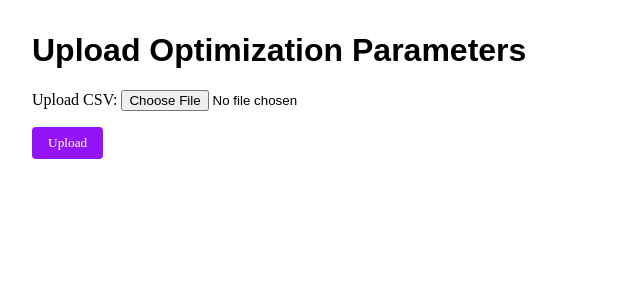
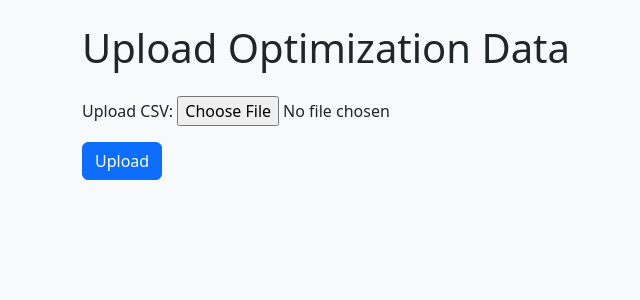
Before and after one commit to googa27/django-optimization-app, a Django app: page / in a window 1280 px wide. Shown: the top 300 px of the page, without its empty margins (0-640 px from the left). Run offline with Django 5.2, Linux system fonts and the light colour scheme.

Commit message:
First version ready for submission

```diff
--- a/revenew_proj/optimizador/forms.py
+++ b/revenew_proj/optimizador/forms.py
@@ -2,4 +2,9 @@ from django import forms
 
 
 class UploadForm(forms.Form):
+    '''Form for uploading a CSV file containing production parameters.
+    This form includes a single file field for the CSV upload.
+    Attributes:
+        csv_file (FileField): The file field for uploading the CSV.
+    '''
     csv_file = forms.FileField(label="Upload CSV",)
--- a/revenew_proj/optimizador/static/optimizador/styles.css
+++ /dev/null
@@ -1,150 +0,0 @@
-:root {
-    --color_0: 255, 255, 255;
-    --color_1: 255, 255, 255;
-    --color_2: 0, 0, 0;
-    --color_3: 237, 28, 36;
-    --color_4: 0, 136, 203;
-    --color_5: 255, 203, 5;
-    --color_6: 114, 114, 114;
-    --color_7: 176, 176, 176;
-    --color_8: 255, 255, 255;
-    --color_9: 114, 114, 114;
-    --color_10: 176, 176, 176;
-    --color_11: 255, 255, 255;
-    --color_12: 250, 252, 255;
-    --color_13: 137, 137, 176;
-    --color_14: 77, 77, 136;
-    --color_15: 77, 77, 136;
-    --color_16: 127, 49, 49;
-    --color_17: 190, 74, 74;
-    --color_18: 54, 102, 227;
-    --color_19: 18, 18, 96;
-    --color_20: 252, 225, 225;
-    --color_21: 68, 78, 116;
-    --color_22: 102, 117, 173;
-    --color_23: 147, 20, 249;
-    --color_24: 193, 204, 243;
-    --color_25: 218, 223, 242;
-    --color_26: 15, 61, 71;
-    --color_27: 30, 121, 141;
-    --color_28: 45, 182, 212;
-    --color_29: 137, 210, 226;
-    --color_30: 177, 229, 241;
-    --color_31: 8, 33, 82;
-    --color_32: 16, 65, 165;
-    --color_33: 24, 98, 247;
-    --color_34: 137, 174, 250;
-    --color_35: 176, 202, 252;
-    --color_36: 255, 255, 255;
-    --color_37: 18, 18, 96;
-    --color_38: 196, 196, 215;
-    --color_39: 137, 137, 176;
-    --color_40: 77, 77, 136;
-    --color_41: 54, 102, 227;
-    --color_42: 147, 20, 249;
-    --color_43: 18, 18, 96;
-    --color_44: 250, 252, 255;
-    --color_45: 18, 18, 96;
-    --color_46: 18, 18, 96;
-    --color_47: 77, 77, 136;
-    --color_48: 54, 102, 227;
-    --color_49: 250, 252, 255;
-    --color_50: 18, 18, 96;
-    --color_51: 255, 235, 255;
-    --color_52: 255, 235, 255;
-    --color_53: 54, 102, 227;
-    --color_54: 137, 137, 176;
-    --color_55: 137, 137, 176;
-    --color_56: 255, 255, 255;
-    --color_57: 250, 252, 255;
-    --color_58: 54, 102, 227;
-    --color_59: 54, 102, 227;
-    --color_60: 54, 102, 227;
-    --color_61: 54, 102, 227;
-    --color_62: 255, 235, 255;
-    --color_63: 255, 255, 255;
-    --color_64: 137, 137, 176;
-    --color_65: 137, 137, 176;
-
-    --font_0: normal normal bold 80px / 1.4em poppins-extralight, poppins, sans-serif;
-    --font_1: normal normal normal 16px / 1.4em din-next-w01-light, sans-serif;
-    --font_2: normal normal normal 44px / 1.4em poppins-semibold, poppins, sans-serif;
-    --font_3: normal normal normal 30px / 1.4em poppins-semibold, poppins, sans-serif;
-    --font_4: normal normal normal 30px / 1.4em 'open sans', sans-serif;
-    --font_5: normal normal normal 24px / 1.4em barlow-medium, barlow, sans-serif;
-    --font_6: normal normal normal 18px / 1.4em poppins-semibold, poppins, sans-serif;
-    --font_7: normal normal normal 18px / 1.4em 'open sans', sans-serif;
-    --font_8: normal normal normal 16px / 1.4em 'open sans', sans-serif;
-    --font_9: normal normal normal 14px / 1.4em 'open sans', sans-serif;
-    --font_10: normal normal normal 12px / 1.4em din-next-w01-light, sans-serif;
-
-    --wst-button-color-fill-primary: rgb(var(--color_48));
-    --wst-button-color-border-primary: rgb(var(--color_49));
-    --wst-button-color-text-primary: rgb(var(--color_50));
-    --wst-button-color-fill-primary-hover: rgb(var(--color_51));
-    --wst-button-color-border-primary-hover: rgb(var(--color_52));
-    --wst-button-color-text-primary-hover: rgb(var(--color_53));
-    --wst-button-color-fill-primary-disabled: rgb(var(--color_54));
-    --wst-button-color-border-primary-disabled: rgb(var(--color_55));
-    --wst-button-color-text-primary-disabled: rgb(var(--color_56));
-    --wst-button-color-fill-secondary: rgb(var(--color_57));
-    --wst-button-color-border-secondary: rgb(var(--color_58));
-    --wst-button-color-text-secondary: rgb(var(--color_59));
-    --wst-button-color-fill-secondary-hover: rgb(var(--color_60));
-    --wst-button-color-border-secondary-hover: rgb(var(--color_61));
-    --wst-button-color-text-secondary-hover: rgb(var(--color_62));
-    --wst-button-color-fill-secondary-disabled: rgb(var(--color_63));
-    --wst-button-color-border-secondary-disabled: rgb(var(--color_64));
-    --wst-button-color-text-secondary-disabled: rgb(var(--color_65));
-
-    --wst-color-text-primary: rgb(var(--color_15));
-    --wst-color-text-secondary: rgb(var(--color_14));
-
-    --wst-color-fill-background-primary: rgb(var(--color_11));
-    --wst-color-fill-background-secondary: rgb(var(--color_12));
-
-    --wst-font-style-h2: var(--font_2);
-    --wst-font-style-h3: var(--font_3);
-    --wst-font-style-h4: var(--font_4);
-    --wst-font-style-h5: var(--font_5);
-    --wst-font-style-h6: var(--font_6);
-
-    --wst-font-style-body-large: var(--font_7);
-    --wst-font-style-body-medium: var(--font_8);
-    --wst-font-style-body-small: var(--font_9);
-    --wst-font-style-body-x-small: var(--font_10);
-}
-
-body {
-    font-family: var(--wst-font-style-body-small);
-    background-color: rgb(var(--wst-color-fill-background-primary));
-    color: rgb(var(--wst-color-text-primary));
-    margin: 2rem;
-}
-
-h1 {
-    font-family: poppins-extralight, poppins, sans-serif;
-    color: rgb(var(--wst-font-style-h2));
-    font-style: normal;
-}
-
-h2 {
-    font-family: var(--wst-font-style-h2);
-    color: rgb(var(--wst-color-text-primary));
-    font-style: normal;
-}
-
-button {
-    font-family: var(--wst-font-style-body-small);
-    padding: 0.5rem 1rem;
-    background-color: rgb(var(--color_42));
-    color: rgb(var(--color_11));
-    border: none;
-    border-radius: 4px;
-}
-
-ul {
-    font-family: poppins-extralight, poppins, sans-serif;
-    list-style: none;
-    padding-left: 0;
-}
--- /dev/null
+++ b/revenew_proj/optimizador/templates/optimizador/base.html
@@ -0,0 +1,31 @@
+{% load static %}
+<!DOCTYPE html>
+<html lang="en">
+<head>
+    <meta charset="UTF-8">
+    <title>{% block title %}Optimization{% endblock %}</title>
+
+    <!-- ✅ Bootstrap CSS (from CDN) -->
+    <link
+      href="https://cdn.jsdelivr.net/npm/bootstrap@5.3.3/dist/css/bootstrap.min.css"
+      rel="stylesheet"
+      integrity="sha384-..."
+      crossorigin="anonymous"
+    >
+
+    <!-- (Optional) Your custom CSS -->
+    <link rel="stylesheet" href="{% static 'optimizador/styles.css' %}">
+</head>
+<body class="bg-light p-4">
+    <div class="container">
+        {% block content %}{% endblock %}
+    </div>
+
+    <!-- ✅ Bootstrap JS (optional but useful for modals, alerts) -->
+    <script
+      src="https://cdn.jsdelivr.net/npm/bootstrap@5.3.3/dist/js/bootstrap.bundle.min.js"
+      integrity="sha384-..."
+      crossorigin="anonymous">
+    </script>
+</body>
+</html>
--- a/revenew_proj/optimizador/templates/optimizador/upload.html
+++ b/revenew_proj/optimizador/templates/optimizador/upload.html
@@ -1,22 +1,21 @@
-{% load static %}
+{% extends "optimizador/base.html" %}
+{% block title %}Upload CSV{% endblock %}
+{% block content %}
+  <h1 class="mb-4">Upload Optimization Data</h1>
 
-<!DOCTYPE html>
-<html>
-<head>
-  <meta charset="utf-8">
-  <title>Optimization</title>
-  <link rel="stylesheet" href="{% static 'optimizador/styles.css' %}">
-</head>
+  <form method="post" enctype="multipart/form-data" class="mb-3">
+    {% csrf_token %}
+    {{ form.as_p }}
+    <button type="submit" class="btn btn-primary">Upload</button>
+  </form>
 
-<body>
-<h1>Upload Optimization Parameters</h1>
+  {% for message in messages %}
+    <div class="alert alert-danger" role="alert">{{ message }}</div>
+  {% endfor %}
+{% endblock %}
 
-<form method="post" enctype="multipart/form-data">
-  {% csrf_token %}
-  {{ form.as_p }}
-  <button type="submit">Upload</button>
-</form>
-
-{% for message in messages %}
-  <p style="color: red;">{{ message }}</p>
-{% endfor %}
+{% block extra_scripts %}
+  <script>
+    // Optional: Add any JavaScript you need here
+  </script>
+{% endblock %}
--- /dev/null
+++ b/revenew_proj/optimization_problem_data.csv
@@ -0,0 +1,2 @@
+Product_A_Production_Time_Machine_1,Product_A_Production_Time_Machine_2,Product_B_Production_Time_Machine_1,Product_B_Production_Time_Machine_2,Machine_1_Available_Hours,Machine_2_Available_Hours,Price_Product_A,Price_Product_B
+1.5,2.0,1.0,1.5,8.0,10.0,100,80
```
Also changed, not shown: revenew_proj/main.py (added, +51 -0 lines), revenew_proj/optimizador/dataloader.py (+25 -0 lines), revenew_proj/optimizador/optimizer.py (+9 -7 lines), revenew_proj/optimizador/results.py (+104 -5 lines), revenew_proj/optimizador/templates/optimizador/results.html (+38 -34 lines), revenew_proj/README.md (added).
